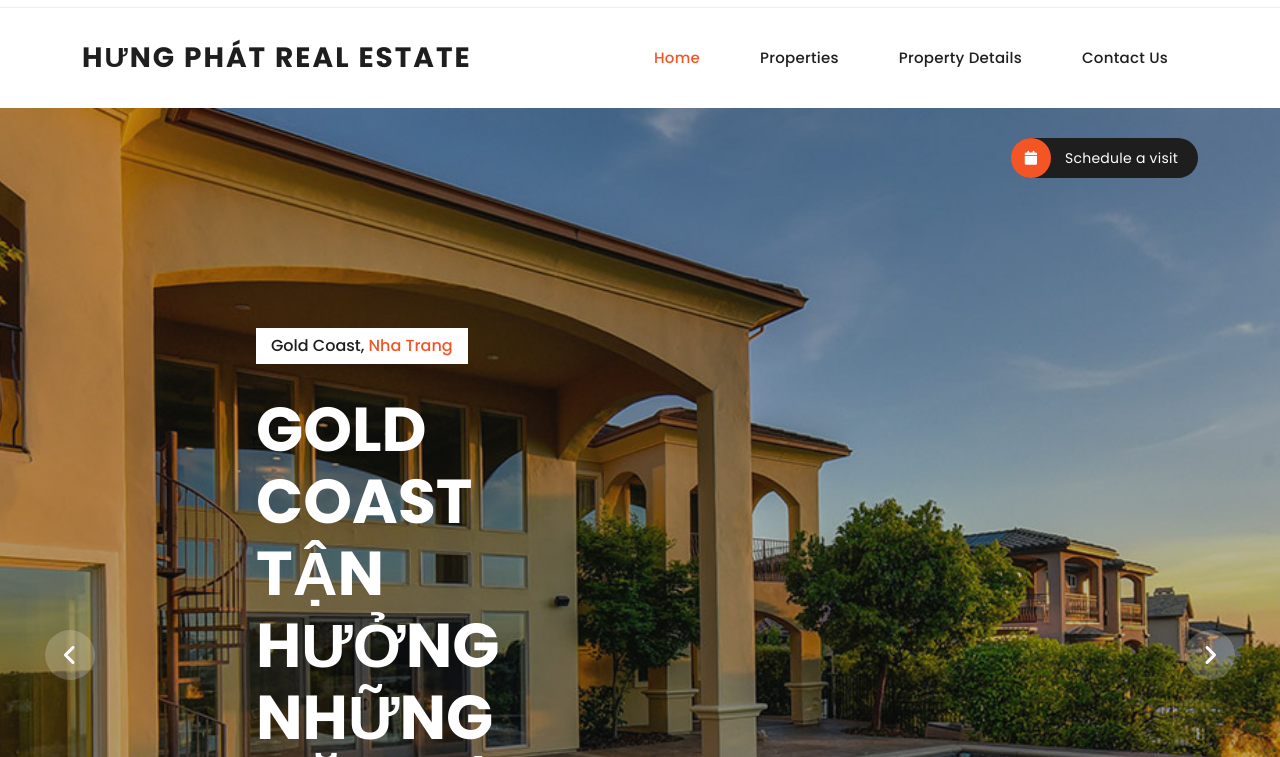
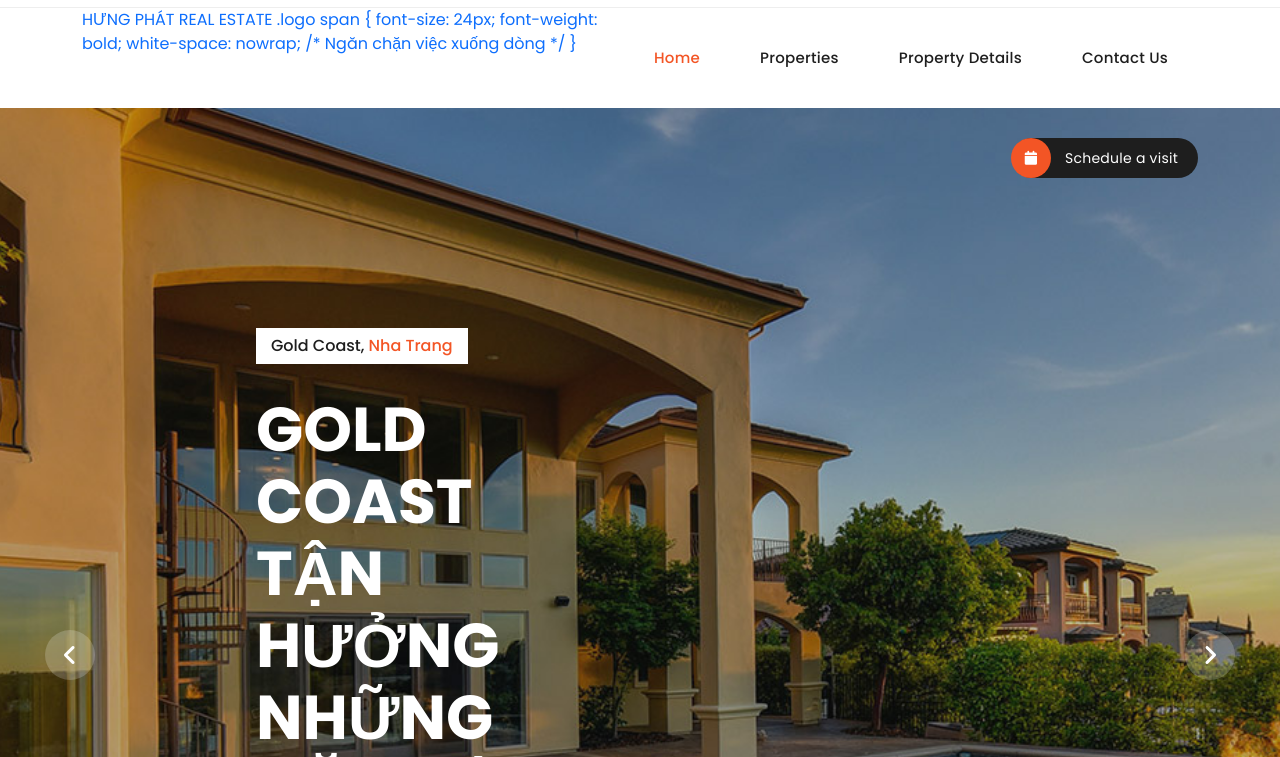
Before and after one commit to vietsnake7/peaceland.github.io, a plain HTML site: page index.html in a window 1280 px wide. Shown: the part 43-800 px from the top of the page. Drawn offline with nearby package versions, Linux system fonts and the light colour scheme.

Commit message:
Update index.html

```diff
--- a/index.html
+++ b/index.html
@@ -72,7 +72,12 @@ https://templatemo.com/tm-591-villa-agency
                 <nav class="main-nav">
                     <!-- ***** Logo Start ***** -->
 <a href="index.html" class="logo">
-    <h1>HƯNG&nbsp;PHÁT&nbsp;REAL&nbsp;ESTATE</h1>
+    <span>HƯNG PHÁT REAL ESTATE</span>
+  .logo span {
+    font-size: 24px;
+    font-weight: bold;
+    white-space: nowrap; /* Ngăn chặn việc xuống dòng */
+}
                     </a>
                     <!-- ***** Logo End ***** -->
                     <!-- ***** Menu Start ***** -->
```
